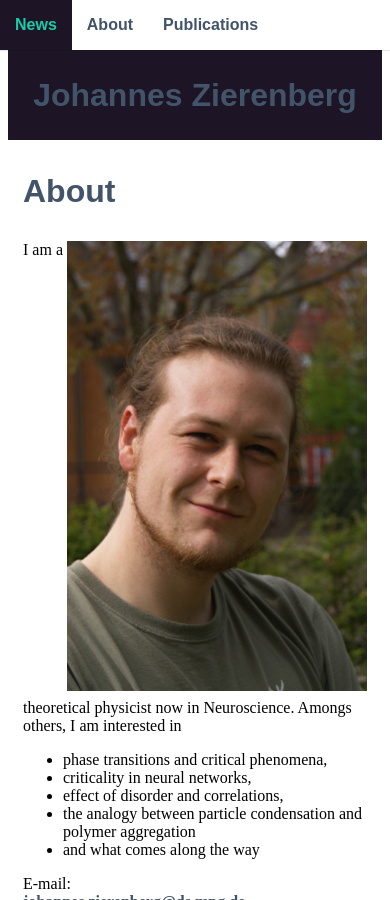
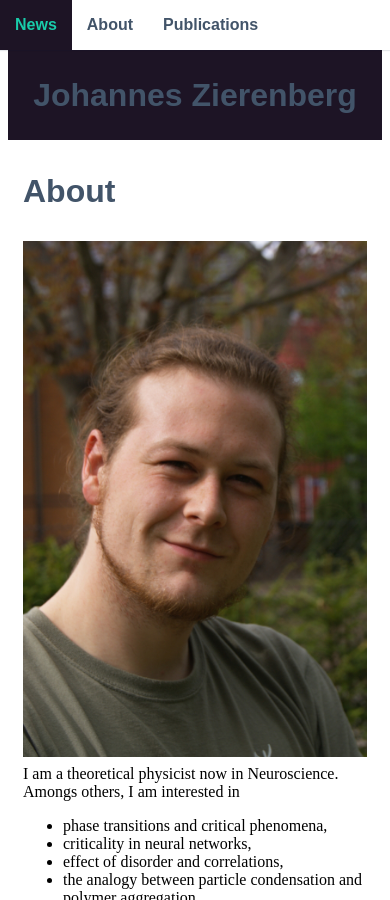
Before and after one commit to zierenberg/zierenberg.github.io, a Jekyll site: the page built from _pages/02_about.md, in a window 390 px wide and 900 px high. Built offline with Jekyll 4.4.1, drawn with Linux system fonts in a browser that asks for light colours; some web fonts are replaced.

Commit message:
Update _layout.scss

```diff
--- a/_sass/_layout.scss
+++ b/_sass/_layout.scss
@@ -82,8 +82,7 @@ news{
 }
 @media screen and (max-width: 480px) and (orientation: portrait){
   .profile{
-     width: 300px;
-     float: center;
+     width: 100%;
      margin: 0 0 .5em 0;
   }
 }
```
